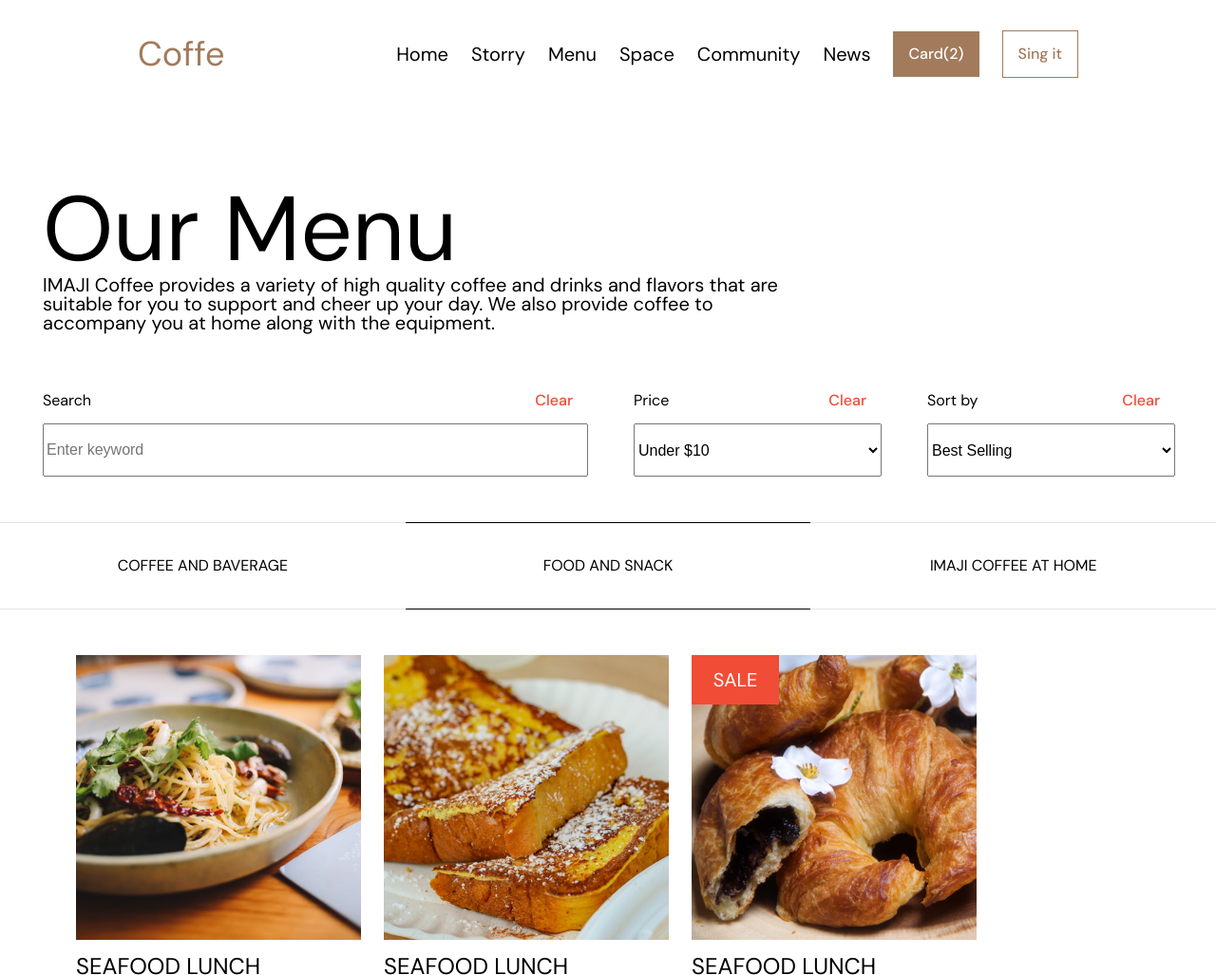
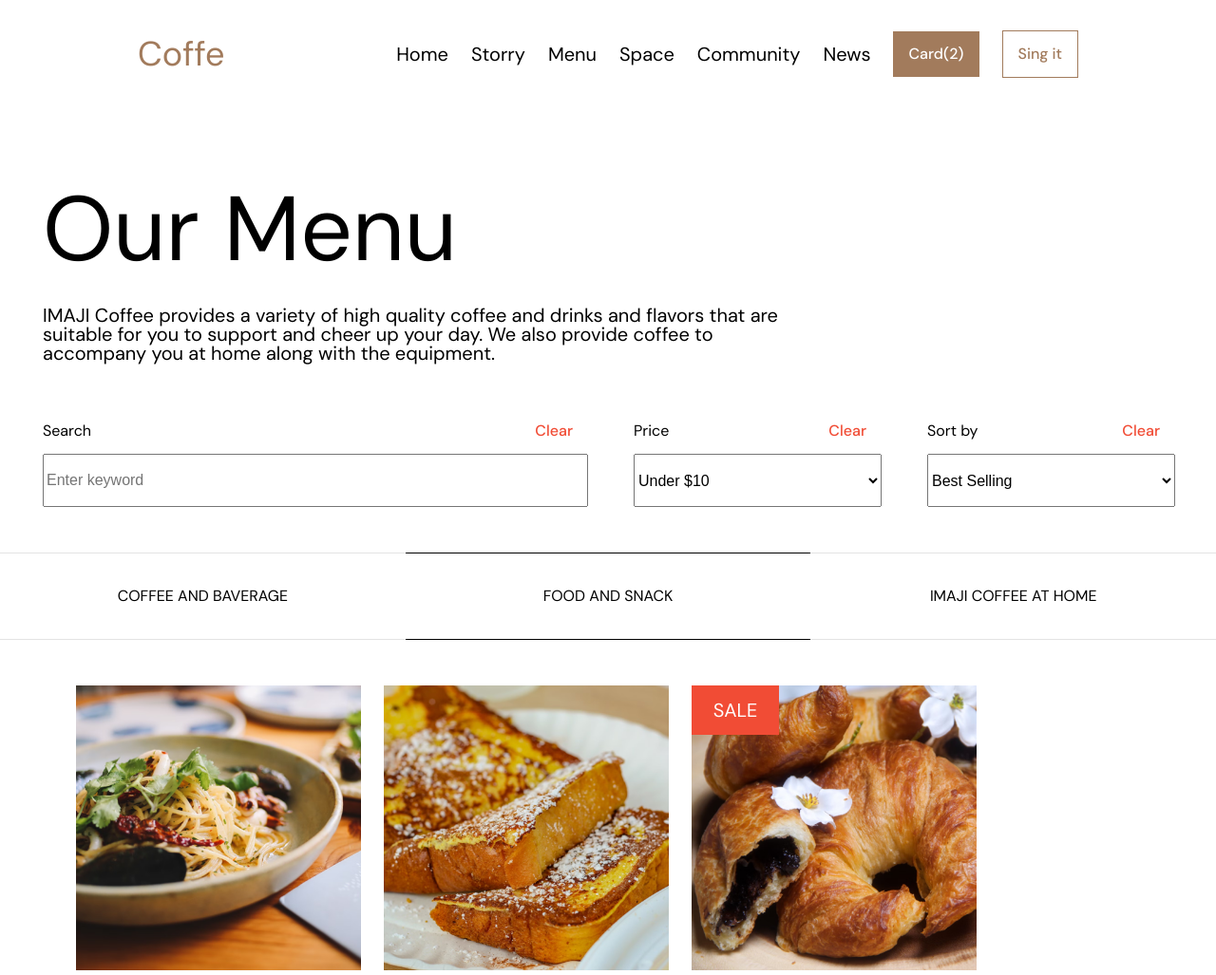
Before and after one commit to Sergiy-web/homework, a plain HTML site: page index.html in a window 1280 px wide. Shown: the top 1027 px of the page at 95% size. Drawn offline with Linux system fonts and the light colour scheme.

Commit message:
pading between h1 and h5 in herro

```diff
--- a/css/fonts.css
+++ b/css/fonts.css
@@ -20,8 +20,8 @@ h4{
 h5{
     font-size: 20px;
 }
-p{
-    font-size: 20px;
+h1+h5{
+    padding-top: 32px;
 }
 h4+h5{
     color: var(--grey_color);
--- a/index.html
+++ b/index.html
@@ -51,7 +51,7 @@
     <div class="container">
         <div class="hero__container">
             <h1>Our Menu</h1>
-            <p>IMAJI Coffee provides a variety of high quality coffee and drinks and flavors that are suitable for you to support and cheer up your day. We also provide coffee to accompany you at home along with the equipment.</p>
+            <h5>IMAJI Coffee provides a variety of high quality coffee and drinks and flavors that are suitable for you to support and cheer up your day. We also provide coffee to accompany you at home along with the equipment.</h5>
         </div>
     </div>
 </section>
```
